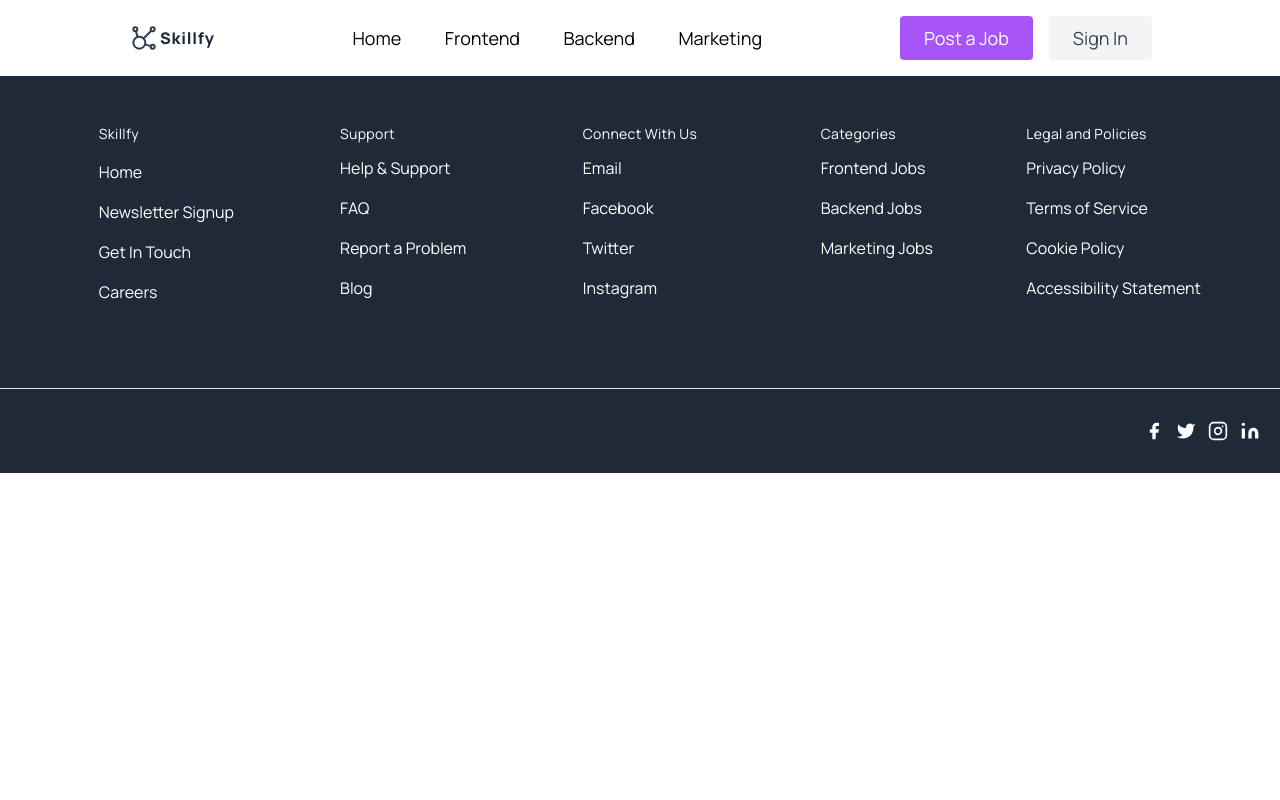
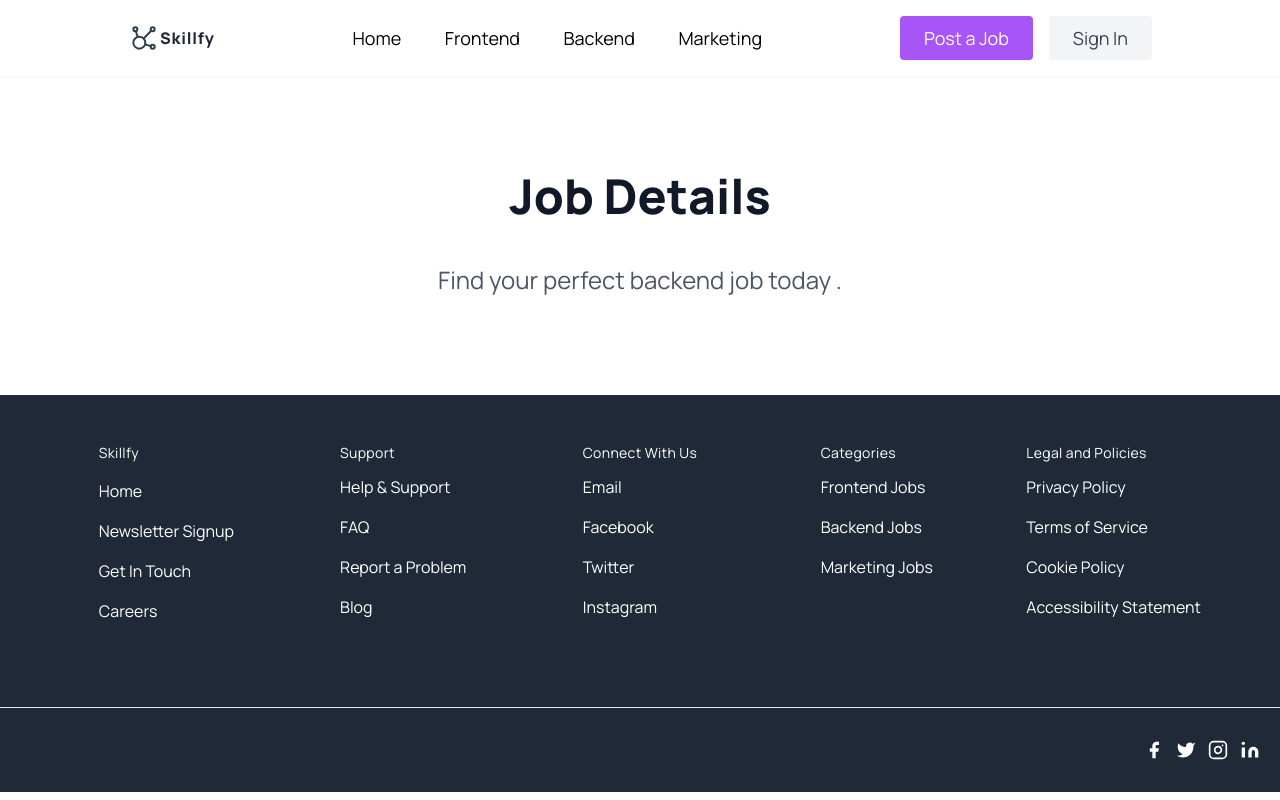
Before and after one commit to udemezue01/Skillfy, a Nuxt app: page /jobs/1 in a window 1280 px wide. Built offline with nearby package versions, Linux system fonts and the light colour scheme.

Commit message:
added custom pages and details Page

```diff
--- a/components/Hero.vue
+++ b/components/Hero.vue
@@ -4,7 +4,7 @@
 
     <div class="text-center lg:w-2/3 w-full space-y-10">
       <h1 class="title-font text-3xl xl:text-5xl font-bold text-gray-900">The best remote jobs all over the internet</h1>
-      <p class="mb-8 leading-relaxed text-2xl">Skillfy is the #1 place to find remote job. <br>Find your perfect remote job today .</p>
+      <p class="mb-8 leading-relaxed text-2xl">Skillfy is the #1 place to find remote job.<br> Find your perfect remote job today .</p>
       <div class="flex justify-center">
         <button class="inline-flex text-white bg-purple-500 border-0 py-2 px-6 focus:outline-none hover:bg-purple-600 rounded text-lg">Post a Job</button>
         <button class="ml-4 inline-flex text-gray-700 bg-gray-100 border-0 py-2 px-6 focus:outline-none hover:bg-gray-200 rounded text-lg">Sign In</button>
--- a/components/Navbar.vue
+++ b/components/Navbar.vue
@@ -40,8 +40,8 @@
 
         <div class="flex justify-center hidden xl:block">
 
-        <NuxtLink to="/register" >  <button class="inline-flex text-white bg-purple-500 border-0 py-2 px-6 focus:outline-none hover:bg-purple-600 rounded text-lg">Post a Job</button> </NuxtLink>
-        <NuxtLink to="/login" > <button class="ml-4 inline-flex text-gray-700 bg-gray-100 border-0 py-2 px-6 focus:outline-none hover:bg-gray-200 rounded text-lg">Sign In</button> </NuxtLink>
+        <NuxtLink to="/auth/register" >  <button class="inline-flex text-white bg-purple-500 border-0 py-2 px-6 focus:outline-none hover:bg-purple-600 rounded text-lg">Post a Job</button> </NuxtLink>
+        <NuxtLink to="/auth/login" > <button class="ml-4 inline-flex text-gray-700 bg-gray-100 border-0 py-2 px-6 focus:outline-none hover:bg-gray-200 rounded text-lg">Sign In</button> </NuxtLink>
       </div>
 
 
--- a/pages/register.vue
+++ b/pages/auth/register.vue
@@ -65,7 +65,7 @@
 
 <script setup>
 import { ref } from "vue";
-import { useAuthStore } from "../stores/auth";
+import { useAuthStore } from "../../stores/auth";
 
 const authStore = useAuthStore();
 const email = ref("");
--- /dev/null
+++ b/pages/jobs/[id].vue
@@ -0,0 +1,19 @@
+<template>
+    <section class="text-gray-600 font-body">
+  <div class="container m-auto flex px-5 py-24 items-center justify-center flex-col">
+
+    <div class="text-center lg:w-2/3 w-full space-y-10">
+      <h1 class="title-font text-3xl xl:text-5xl font-bold text-gray-900">Job Details</h1>
+      <p class="mb-8 leading-relaxed text-2xl">Find your perfect backend job today .</p>
+
+    </div>
+  </div>
+  </section>
+
+  </template>
+
+    <script>
+    export default {
+      name: 'Job Details'
+    }
+    </script>
```
Also changed, not shown: pages/auth/login.vue (renamed from pages/login.vue, +1 -9 lines).
